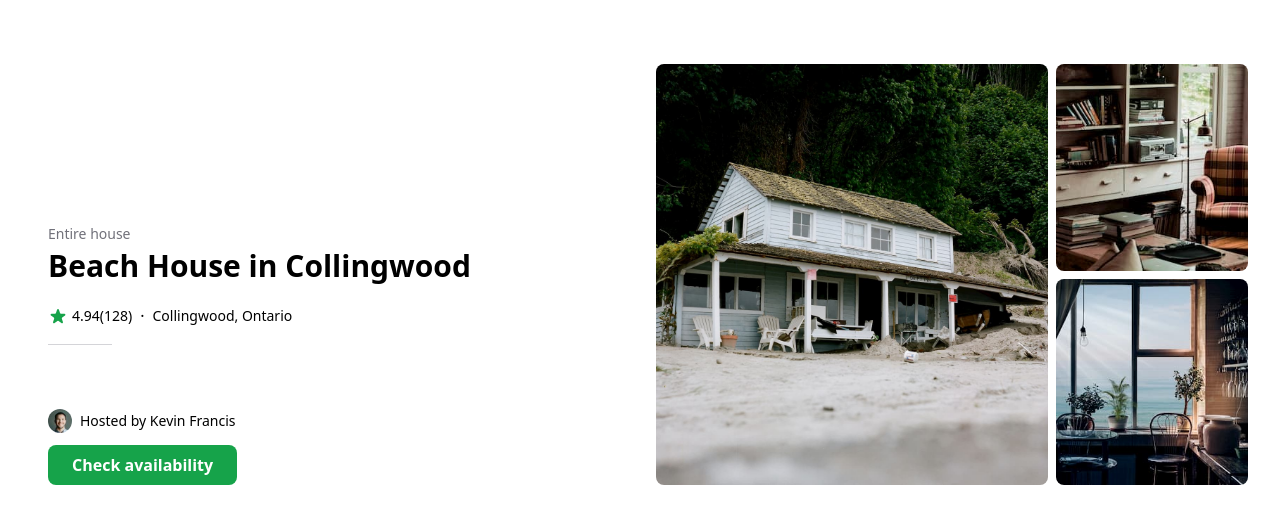
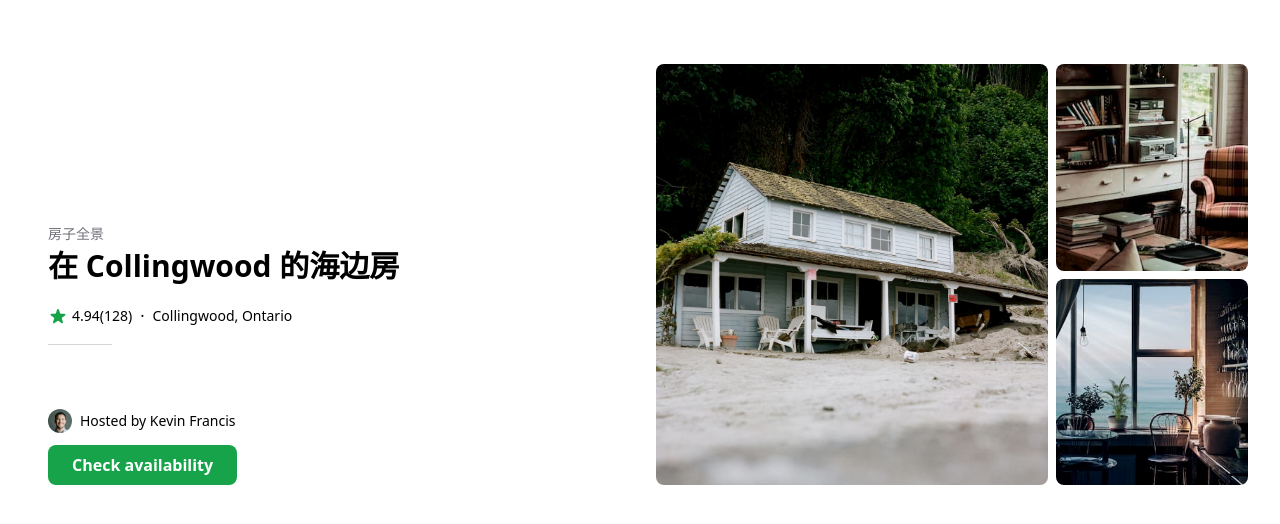
Before and after one commit to AmagiDDmxh/next-one, a Next.js app: page / in a window 1280 px wide. Shown: the top 524 px of the page. Built offline with nearby package versions, Linux system fonts and the light colour scheme.

Commit message:
Make use of `react-intl` and `formatjs` tools

```diff
--- /dev/null
+++ b/locales/en-US.json
@@ -0,0 +1,14 @@
+{
+  "home__subtitle": [
+    {
+      "type": 0,
+      "value": "Beach House in Collingwood"
+    }
+  ],
+  "home__title": [
+    {
+      "type": 0,
+      "value": "Entire House"
+    }
+  ]
+}
--- /dev/null
+++ b/locales/index.ts
@@ -0,0 +1,8 @@
+import { MessageFormatElement } from '@formatjs/icu-messageformat-parser'
+import enUS from './en-US.json'
+import zhCN from './zh-CN.json'
+
+export default {
+  'en-US': enUS,
+  'zh-CN': zhCN,
+} as Record<string, Record<string, MessageFormatElement[]>>
--- /dev/null
+++ b/locales/zh-CN.json
@@ -0,0 +1,14 @@
+{
+  "home__subtitle": [
+    {
+      "type": 0,
+      "value": "在 Collingwood 的海边房"
+    }
+  ],
+  "home__title": [
+    {
+      "type": 0,
+      "value": "房子全景"
+    }
+  ]
+}
--- a/pages/_app.tsx
+++ b/pages/_app.tsx
@@ -1,10 +1,23 @@
 import { AppProps } from 'next/app'
+import { useRouter } from 'next/router'
+import { IntlProvider } from 'react-intl'
+
+import locales from '@locales'
 import '../styles/global.css'
 
 const App = ({ Component, pageProps }: AppProps) => {
+  const { locale = 'zh-CN', defaultLocale } = useRouter()
+  const messages = locales[locale]
+
   return (
     <>
-      <Component {...pageProps} />
+      <IntlProvider
+        locale={locale || 'zh-CN'}
+        defaultLocale={defaultLocale}
+        messages={messages}
+      >
+        <Component {...pageProps} />
+      </IntlProvider>
     </>
   )
 }
--- a/pages/index.tsx
+++ b/pages/index.tsx
@@ -1,4 +1,5 @@
 import Head from 'next/head'
+import { FormattedMessage } from 'react-intl'
 
 export const Home = (): JSX.Element => (
   <div>
@@ -10,10 +11,13 @@ export const Home = (): JSX.Element => (
     <div className="grid grid-cols-1 sm:grid-cols-2 sm:px-8 sm:py-12 sm:gap-x-8 md:py-16">
       <div className="relative z-10 col-start-1 row-start-1 px-4 pt-40 pb-3 bg-gradient-to-t from-black sm:bg-none">
         <p className="text-sm font-medium text-white sm:mb-1 sm:text-gray-500">
-          Entire house
+          <FormattedMessage id="home__title" defaultMessage="房子全景" />
         </p>
         <h2 className="text-xl font-semibold text-white sm:text-2xl sm:leading-7 sm:text-black md:text-3xl">
-          Beach House in Collingwood
+          <FormattedMessage
+            id="home__subtitle"
+            defaultMessage="在 Collingwood 的海边房"
+          />
         </h2>
       </div>
       <div className="col-start-1 row-start-2 px-4 sm:pb-16">
```
Also changed, not shown: locales/raws/en_US.json (added, +8 -0 lines), locales/raws/zh_CN.json (added, +8 -0 lines).
